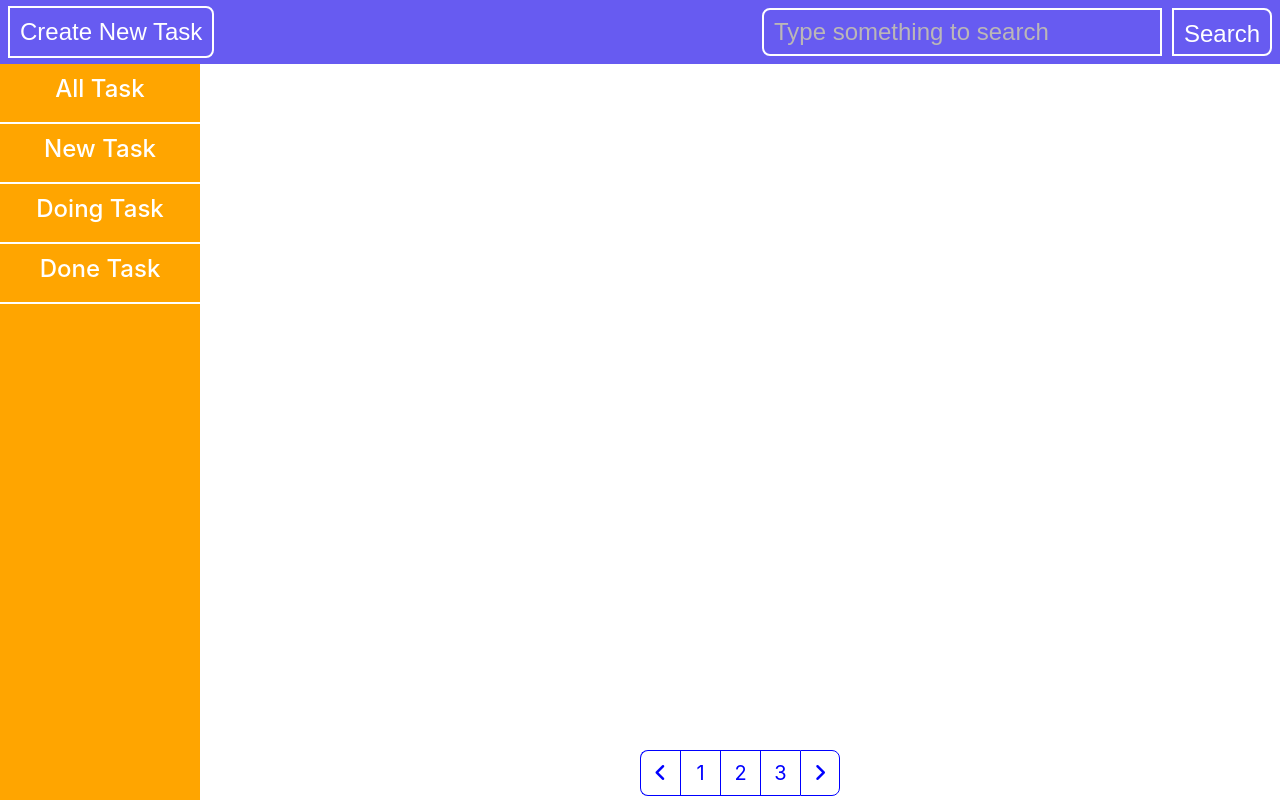
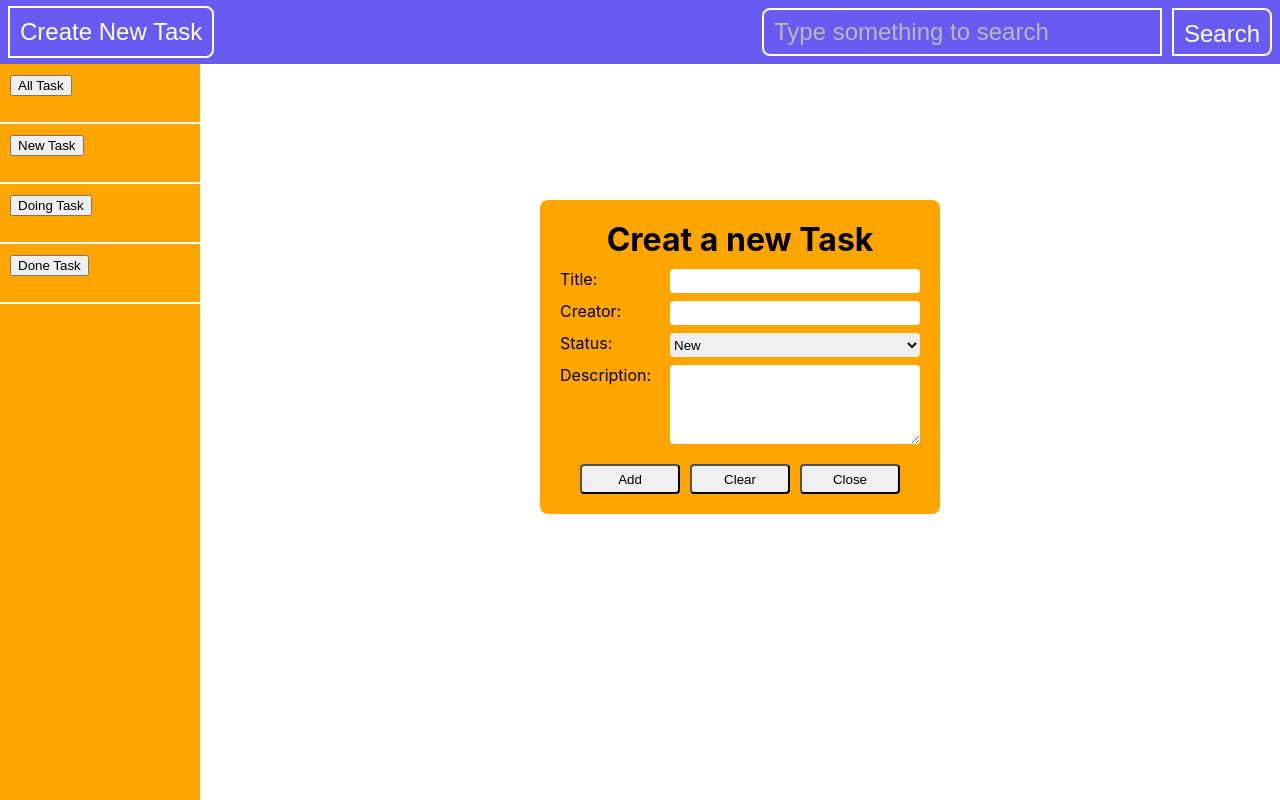
Before and after one commit to maithinhphat95/todolist, a React (Create React App) app: page /create in a window 1280 px wide. Built offline with nearby package versions, Linux system fonts and the light colour scheme.

Commit message:
use Routes

```diff
--- a/src/App.css
+++ b/src/App.css
@@ -17,7 +17,9 @@ h6 {
   padding: 0;
   margin: 0;
 }
-
+a {
+  text-decoration: none;
+}
 * {
   box-sizing: border-box;
 }
--- a/src/App.js
+++ b/src/App.js
@@ -1,15 +1,27 @@
 import "./App.css";
-import TaskList from "./components/TaskList/TaskList";
+
 import Header from "./layout/Header/Header";
 import MainContent from "./layout/MainContent/MainContent";
 import SideBar from "./layout/SideBar/SideBar";
-// import CreatTaskModal from "./layout/CreatTaskModal/CreatTaskModal";
+import { Route, Routes } from "react-router-dom";
+import CreateTaskModal from "./components/CreateTaskModal/CreateTaskModal";
 
 function App() {
   return (
     <div className="container">
       <Header />
-      <SideBar />
+      <div>
+        <SideBar />
+        <main className="main-content">
+          <Routes>
+            <Route path="/new" element={<MainContent sort="new" />} />
+            <Route path="/doing" element={<MainContent sort="doing" />} />
+            <Route path="/done" element={<MainContent sort="done" />} />
+            <Route path="/" element={<MainContent sort="all" />} />
+            <Route path="/create" element={<CreateTaskModal />} />
+          </Routes>
+        </main>
+      </div>
     </div>
   );
 }
--- a/src/components/CreateTaskModal/CreateTaskModal.jsx
+++ b/src/components/CreateTaskModal/CreateTaskModal.jsx
@@ -2,19 +2,22 @@ import React from "react";
 import PropTypes from "prop-types";
 import "./createTaskModal.scss";
 import { useState } from "react";
+import { Link } from "react-router-dom";
+
 CreateTaskModal.propTypes = {};
-// Get the array of task list from local storage
-let taskListArr = localStorage.getItem("taskList")
-  ? JSON.parse(localStorage.getItem("taskList"))
-  : [];
+
+let taskListArr = JSON.parse(localStorage.getItem("taskList")) || [];
 let count = taskListArr.length;
-
 // Function của modal
 function CreateTaskModal(props) {
   // State Hook
-  const [title, setTitle] = useState("");
-  const [creator, setCreator] = useState("");
-  const [status, setStatus] = useState("");
+  const [taskObject, setTaskObject] = useState({
+    title: "",
+    creator: "",
+    status: "",
+    descript: "",
+    id: "",
+  });
   // Constructor function of each task item
   class TaskObject {
     constructor(title, creator, status, descript, id) {
@@ -77,17 +80,17 @@ function CreateTaskModal(props) {
         {/* Title */}
         <div className="modal-item">
           <label htmlFor="title-id">Title:</label>{" "}
-          <input type="text" id="title-id" />{" "}
+          <input type="text" name="title" id="title-id" />{" "}
         </div>
         {/* Creator */}
         <div className="modal-item">
           <label htmlFor="creator-id">Creator:</label>{" "}
-          <input type="text" id="creator-id" />{" "}
+          <input type="text" name="creator" id="creator-id" />{" "}
         </div>
         {/* Status */}
         <div className="modal-item">
           <label htmlFor="status-id">Status:</label>{" "}
-          <select name="task-status" id="status-id">
+          <select className="task-status" name="status" id="status-id">
             <option value={"New"}>New</option>
             <option value={"Doing"}>Doing</option>
             <option value={"Done"}>Done</option>
@@ -96,7 +99,12 @@ function CreateTaskModal(props) {
         {/* Description */}
         <div className="modal-item">
           <label htmlFor="description-id">Description:</label>{" "}
-          <textarea name="" id="description-id" cols="30" rows="5"></textarea>
+          <textarea
+            id="description-id"
+            name="descript"
+            cols="30"
+            rows="5"
+          ></textarea>
         </div>
         {/* Button submit */}
         <div className="modal-action">
@@ -106,6 +114,9 @@ function CreateTaskModal(props) {
           </button>
           {/* Button reset the input value */}
           <button type="reset">Clear</button>
+          <Link to="/">
+            <button>Close</button>
+          </Link>
         </div>
       </form>
     </div>
--- a/src/components/CreateTaskModal/createTaskModal.scss
+++ b/src/components/CreateTaskModal/createTaskModal.scss
@@ -9,7 +9,7 @@
 } */
 .modal {
   &-form {
-    position: absolute;
+    position: fixed;
     top: 200px;
     width: 400px;
     left: 50%;
@@ -49,7 +49,7 @@
       gap: 10px;
       align-items: center;
       button {
-        width: 20%;
+        width: 100px;
         height: 30px;
         cursor: pointer;
         text-align: center;
--- a/src/components/SideBarItem/SideBarItem.jsx
+++ b/src/components/SideBarItem/SideBarItem.jsx
@@ -1,11 +1,38 @@
-import React from "react";
+import React, { useState } from "react";
 import PropTypes from "prop-types";
-import "./sideBarItem.css";
-SideBarItem.propTypes = {};
+import "./sideBarItem.scss";
+import { Link } from "react-router-dom";
+import MainContent from "../../layout/MainContent/MainContent";
+
+SideBarItem.propTypes = {
+  buttonText: PropTypes.string,
+};
 
 function SideBarItem(props) {
+  const [sort, setSort] = useState("");
   const { buttonText } = props;
-  return <div className="sidebar-item">{buttonText}</div>;
+  return (
+    <div className="sidebar-item">
+      <Link to={"/" + sort}>
+        <button
+          onClick={() => {
+            setSort(
+              buttonText == "New Task"
+                ? "new"
+                : buttonText == "Doing Task"
+                ? "doing"
+                : buttonText == "Done Task"
+                ? "done"
+                : ""
+            );
+            console.log(sort);
+          }}
+        >
+          {buttonText}
+        </button>
+      </Link>
+    </div>
+  );
 }
 
 export default SideBarItem;
--- a/src/components/SideBarItem/sideBarItem.css
+++ /dev/null
@@ -1,10 +0,0 @@
-.sidebar-item {
-  height: 60px;
-  padding: 10px;
-  text-align: center;
-  font-size: 24px;
-  font-weight: 500;
-  border-bottom: 2px solid white;
-  color: white;
-  cursor: pointer;
-}
--- /dev/null
+++ b/src/components/SideBarItem/sideBarItem.scss
@@ -0,0 +1,16 @@
+.sidebar-item {
+  height: 60px;
+  padding: 10px;
+  text-align: center;
+  border-bottom: 2px solid white;
+  display: flex;
+  & > button {
+    margin: 0 auto;
+    background-color: transparent;
+    font-size: 24px;
+    font-weight: 500;
+    border: 0;
+    cursor: pointer;
+    color: white;
+  }
+}
--- a/src/components/TaskCreateBtn/TaskCreateBtn.jsx
+++ b/src/components/TaskCreateBtn/TaskCreateBtn.jsx
@@ -18,9 +18,10 @@ function TaskCreateBtn(props) {
           setStatus(!status);
         }}
       >
-        {status ? "Home" : "Create New Task"}
+        Create New Task
+        {/* {status ? "Home" : "Create New Task"} */}
       </button>
-      {status ? <CreatTaskModal /> : <MainContent />}
+      {/* {status ? <CreatTaskModal /> : <MainContent />} */}
     </div>
   );
 }
--- a/src/components/TaskList/TaskList.jsx
+++ b/src/components/TaskList/TaskList.jsx
@@ -8,6 +8,7 @@ function TaskList(props) {
   let taskListArr = localStorage.getItem("taskList")
     ? JSON.parse(localStorage.getItem("taskList"))
     : [];
+
   return (
     <div className="task-list">
       {taskListArr.map((item, index) => (
--- a/src/layout/Header/Header.jsx
+++ b/src/layout/Header/Header.jsx
@@ -3,13 +3,16 @@ import PropTypes from "prop-types";
 import TaskCreateBtn from "../../components/TaskCreateBtn/TaskCreateBtn";
 import SearchForm from "../../components/SearchForm/SearchForm";
 import "./header.css";
+import { Link } from "react-router-dom";
 
 Header.propTypes = {};
 
 function Header(props) {
   return (
     <div className="header-container">
-      <TaskCreateBtn />
+      <Link to="/create">
+        <TaskCreateBtn />
+      </Link>
       <SearchForm />
     </div>
   );
--- a/src/layout/MainContent/MainContent.jsx
+++ b/src/layout/MainContent/MainContent.jsx
@@ -6,9 +6,10 @@ import "./mainContent.css";
 MainContent.propTypes = {};
 
 function MainContent(props) {
+  const { sortby } = props;
   return (
     <div className="main-content">
-      <TaskList count={1} />
+      <TaskList />
       <Panigation />
     </div>
   );
--- a/src/layout/SideBar/SideBar.jsx
+++ b/src/layout/SideBar/SideBar.jsx
@@ -2,6 +2,7 @@ import React from "react";
 import PropTypes from "prop-types";
 import SideBarItem from "../../components/SideBarItem/SideBarItem";
 import "./sideBar.css";
+import { Link } from "react-router-dom";
 SideBar.propTypes = {};
 
 function SideBar(props) {
```
